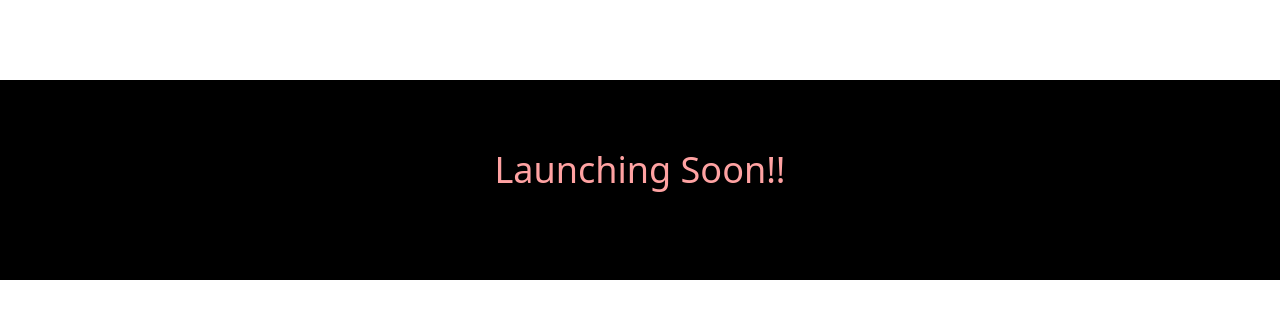
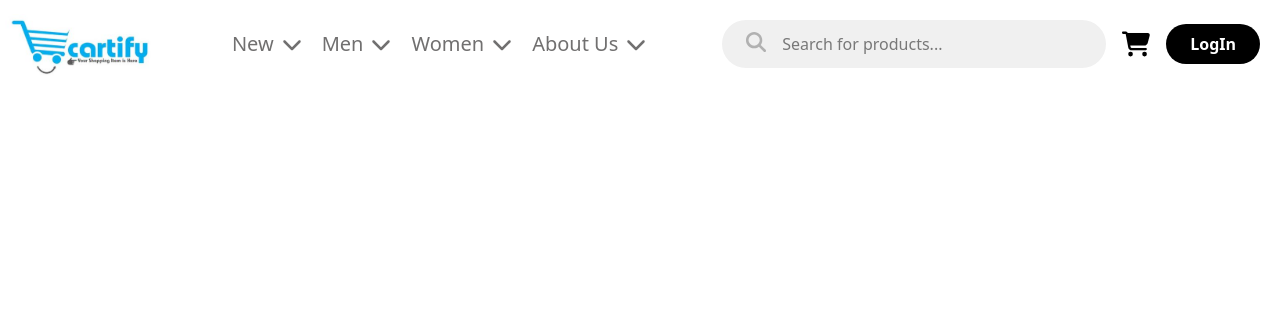
Before and after one commit to Shubhashish-Chakraborty/ecommerce-fe-demo, a React (Vite) app: page / in a window 1280 px wide. Shown: the top 318 px of the page. Built offline with nearby package versions, Linux system fonts and the light colour scheme.

Commit message:
Navbar added

```diff
--- a/src/App.tsx
+++ b/src/App.tsx
@@ -1,11 +1,9 @@
+import { Navbar } from "./components/Navbar";
+
 export default function App() {
     return (
         <>
-            <div className="text-red-300 bg-black text-center mt-20 p-20 text-2xl md:text-4xl translate-all duration-500">
-                <div className="animate-bounce">
-                    Launching Soon!!
-                </div>
-            </div>
+            <Navbar/>
         </>
     )
 }
--- /dev/null
+++ b/src/components/Navbar.tsx
@@ -0,0 +1,33 @@
+import { Cart } from "../icons/Cart"
+import { Down } from "../icons/Down"
+import { Search } from "../icons/Search"
+import { Button } from "./ui/Button"
+import { Input } from "./ui/Input"
+
+export const Navbar = () => {
+    return (
+        <>
+            <div className="flex items-center justify-between">
+                <div>
+                    <img src="logo.png" alt="BusinessLogo" className="w-32 md:w-44" />
+                </div>
+
+                <div className="flex gap-x-5 text-xl cursor-pointer text-custom4">
+                    <div className="flex items-center gap-x-2">New <Down/></div>
+                    <div className="flex items-center gap-x-2">Men <Down/></div>
+                    <div className="flex items-center gap-x-2">Women <Down/></div>
+                    <div className="flex items-center gap-x-2">About Us <Down/></div>
+                </div>
+
+                <div className="flex justify-center m-5 items-center gap-4">
+                    <Input startIcon={<Search/>} type="text" placeholder="Search for products..."/>
+                    <div className="transition-all duration-500 hover:-translate-y-2 cursor-pointer">
+                        <Cart/>
+                    </div>
+                    <Button variant="primary" text="LogIn"/>
+                </div>
+
+            </div>
+        </>
+    )
+}
--- /dev/null
+++ b/src/components/ui/Button.tsx
@@ -0,0 +1,38 @@
+import { ReactElement } from "react";
+
+const variantStyle = {
+    primary : "bg-black text-white font-bold hover:bg-gray-700 rounded-full",
+    secondary: "bg-custom-3 border border-blue-500 text-purple-200 font-bold",
+    other: "bg-red-700 border border-black text-white font-bold",
+    notAllowed: "bg-red-500 border border-black text-white font-bold cursor-not-allowed",
+    admin: "bg-purple-700 border border-black text-white font-bold cursor-grabbing"
+}
+
+
+const defaultStyles = "flex items-center px-6 py-2 transition-all duration-500 hover:-translate-y-2 cursor-pointer";
+
+export const Button = ({variant , text , startIcon , endIcon , onClick}: {
+    variant: "primary" | "secondary" | "other" | "notAllowed" | "admin";
+    text: string;
+    startIcon?: ReactElement;
+    endIcon?: ReactElement;
+    onClick?: () => void;
+}) => {
+    return (
+        <>
+            <button
+                onClick={onClick}
+                className={`${variantStyle[variant]} ${defaultStyles}`}
+            >
+                {startIcon && <div className="mr-2">
+                    {startIcon}
+                </div> }
+                {text}
+
+                {endIcon && <div className="ml-2">
+                    {endIcon}
+                </div>}
+            </button>
+        </>
+    )
+}
--- /dev/null
+++ b/src/components/ui/Input.tsx
@@ -0,0 +1,27 @@
+import { forwardRef, ReactElement } from "react";
+
+interface InputProps {
+    type: string;
+    placeholder: string;
+    startIcon: ReactElement;
+}
+
+export const Input = forwardRef<HTMLInputElement, InputProps>(
+    ({ type, placeholder, startIcon }, ref) => {
+        return (
+            <div className="bg-custom2 flex py-3 px-6 gap-3 min-w-96 max-w-md rounded-3xl">
+                <div className="">
+                    {startIcon}
+                </div>
+                <input
+                    ref={ref}
+                    className="w-full px-1 placeholder-text text-black outline-none"
+                    type={type}
+                    placeholder={placeholder}
+                />
+            </div>
+        );
+    }
+);
+
+Input.displayName = "Input"; // For React DevTools
--- /dev/null
+++ b/src/icons/Cart.tsx
@@ -0,0 +1,7 @@
+export const Cart = () => {
+    return (
+        <svg fill="currentColor" stroke="currentColor" className="size-7" xmlns="http://www.w3.org/2000/svg" viewBox="0 0 576 512">
+            <path d="M0 24C0 10.7 10.7 0 24 0L69.5 0c22 0 41.5 12.8 50.6 32l411 0c26.3 0 45.5 25 38.6 50.4l-41 152.3c-8.5 31.4-37 53.3-69.5 53.3l-288.5 0 5.4 28.5c2.2 11.3 12.1 19.5 23.6 19.5L488 336c13.3 0 24 10.7 24 24s-10.7 24-24 24l-288.3 0c-34.6 0-64.3-24.6-70.7-58.5L77.4 54.5c-.7-3.8-4-6.5-7.9-6.5L24 48C10.7 48 0 37.3 0 24zM128 464a48 48 0 1 1 96 0 48 48 0 1 1 -96 0zm336-48a48 48 0 1 1 0 96 48 48 0 1 1 0-96z"/>
+        </svg>
+    )
+}
--- /dev/null
+++ b/src/icons/Down.tsx
@@ -0,0 +1,7 @@
+export const Down = () => {
+    return (
+        <svg stroke="currentColor" fill="currentColor" className="size-5" xmlns="http://www.w3.org/2000/svg" viewBox="0 0 512 512">
+            <path d="M233.4 406.6c12.5 12.5 32.8 12.5 45.3 0l192-192c12.5-12.5 12.5-32.8 0-45.3s-32.8-12.5-45.3 0L256 338.7 86.6 169.4c-12.5-12.5-32.8-12.5-45.3 0s-12.5 32.8 0 45.3l192 192z"/>
+        </svg>
+    )
+}
--- /dev/null
+++ b/src/icons/Search.tsx
@@ -0,0 +1,7 @@
+export const Search = () => {
+    return (
+        <svg fill="currentColor" stroke="currentColor" className="size-5 text-custom3" xmlns="http://www.w3.org/2000/svg" viewBox="0 0 512 512">
+            <path d="M416 208c0 45.9-14.9 88.3-40 122.7L502.6 457.4c12.5 12.5 12.5 32.8 0 45.3s-32.8 12.5-45.3 0L330.7 376c-34.4 25.2-76.8 40-122.7 40C93.1 416 0 322.9 0 208S93.1 0 208 0S416 93.1 416 208zM208 352a144 144 0 1 0 0-288 144 144 0 1 0 0 288z"/>
+        </svg>
+    )
+}
--- a/src/index.css
+++ b/src/index.css
@@ -1 +1,9 @@
 @import "tailwindcss";
+
+
+@theme {
+    --color-custom1: #f2f0f1;
+    --color-custom2: #f0f0f0;
+    --color-custom3: #b1b1b1;
+    --color-custom4: #717070;
+}
```
Also changed, not shown: public/logo.png (added), public/srk.png (added).
